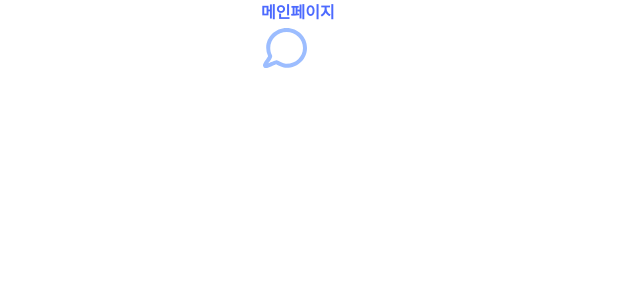
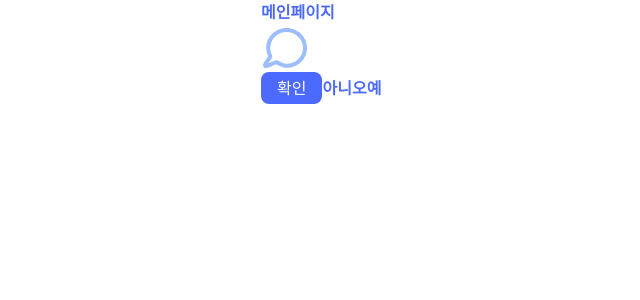
Before and after one commit to FormMate205/FormMate, a React (Vite) app in the folder Frontend/: page /form/create in a window 1280 px wide. Shown: the top 300 px of the page, without its empty margins (187-827 px from the left). Built offline with nearby package versions, Linux system fonts and the light colour scheme; a web font is replaced by a local one.

Commit message:
publish: 공통 컴포넌트 선택 버튼 추가

```diff
--- a/Frontend/src/pages/form/FormCreate.tsx
+++ b/Frontend/src/pages/form/FormCreate.tsx
@@ -1,8 +1,13 @@
 import { Icons } from "../../shared";
+import { Button } from "../../components/ui/button";
 
 const FormCreate = () => {
   return <div className="text-primary-500 font-bold">메인페이지
   <Icons name="chat" size={48} className="fill-primary-300"/>
+  <Button>확인</Button>
+  <Button variant="choiceEmpty">아니오</Button>
+  <Button variant="choiceFill">예</Button>
+
   </div>
 }
 
```
